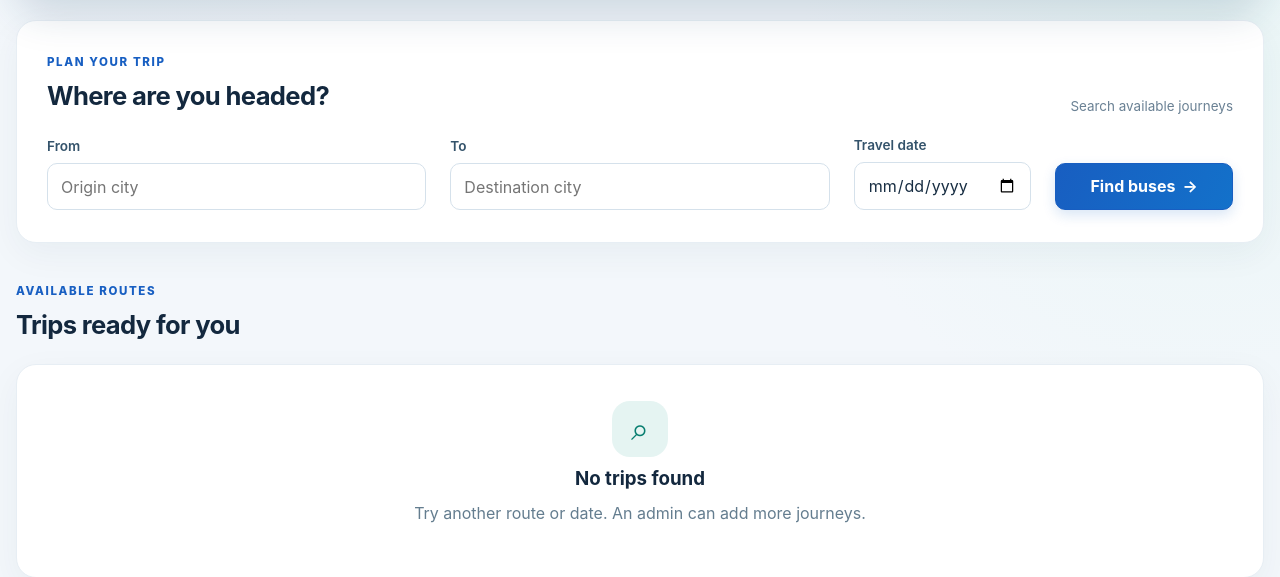
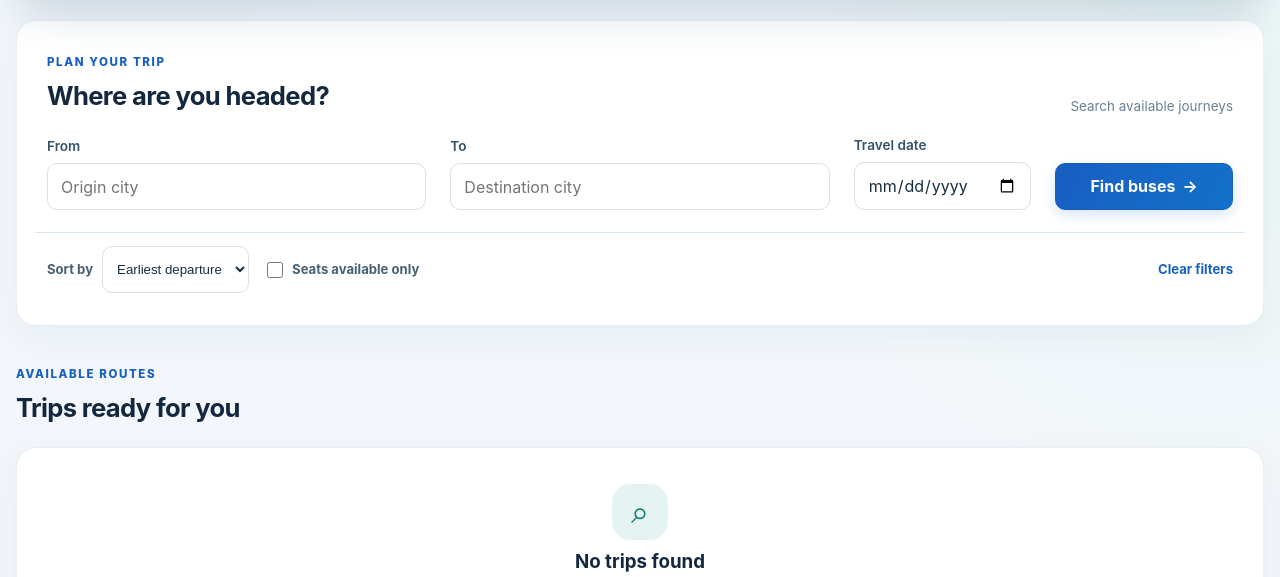
Before and after one commit to karthik-goud227/bus-ticket-booking-system, a Django app: page / in a window 1280 px wide. Shown: the part 522-1099 px from the top of the page. Run offline with Django 5.2, Linux system fonts and the light colour scheme; data that the repository does not hold is empty; parts of the project's set-up code (start-up, migrations or seed data) failed here and were passed over.

Commit message:
Add Oracle-backed trip search filters and sorting

```diff
--- a/booking/static/booking/app.css
+++ b/booking/static/booking/app.css
@@ -144,6 +144,7 @@ body { background:radial-gradient(circle at 8% 13%,#ddecf746,transparent 25%),ra
 .search-panel .form-label { color:#34536b; font-size:.85rem; }
 .search-panel .form-control { min-height:47px; }
 .search-panel .btn { min-height:47px; }
+.search-options { display:flex; align-items:center; flex-wrap:wrap; gap:18px; padding-top:13px; margin-top:6px; border-top:1px solid var(--line); color:#466176; font-size:.82rem; }.search-options label { display:inline-flex; align-items:center; gap:9px; font-weight:700; }.search-options select { width:auto; min-height:35px; padding:5px 10px; font-size:.83rem; }.availability-toggle { cursor:pointer; }.availability-toggle input { width:16px; height:16px; margin:0; accent-color:#0c8072; }.clear-search { margin-left:auto; font-weight:700; text-decoration:none; }.clear-search:hover { text-decoration:underline; }
 .trip-results { margin-top:34px; }
 .trip-result { display:grid; grid-template-columns:minmax(0,1.4fr) minmax(175px,.9fr) minmax(125px,.6fr); align-items:center; gap:22px; padding:23px 26px; margin-bottom:14px; transition:transform .2s ease,box-shadow .2s ease,border-color .2s ease; }
 .trip-result:hover,.booking-item:hover { transform:translateY(-3px); border-color:#c5e2e5; box-shadow:0 16px 34px #1639541c; }
--- a/booking/views.py
+++ b/booking/views.py
@@ -7,6 +7,7 @@ from django.contrib.auth.decorators import login_required
 from django.contrib.auth.forms import UserCreationForm
 from django.contrib.admin.views.decorators import staff_member_required
 from django.db import connection
+from django.db.models import Exists, OuterRef
 from django.shortcuts import get_object_or_404, redirect, render
 from django.utils import timezone
 from django.views.decorators.http import require_POST
@@ -39,12 +40,22 @@ def insights(request):
 
 
 def home(request):
+    now = timezone.now()
     trips = Trip.objects.select_related("bus").filter(
-        is_cancelled=False, departure_at__gt=timezone.now()
-    ).order_by("departure_at")
+        is_cancelled=False, departure_at__gt=now
+    )
     origin = request.GET.get("origin", "").strip()
     destination = request.GET.get("destination", "").strip()
     date = request.GET.get("date", "").strip()
+    sort = request.GET.get("sort", "departure")
+    sort_fields = {
+        "departure": ("departure_at", "id"),
+        "fare_low": ("fare", "departure_at", "id"),
+        "fare_high": ("-fare", "departure_at", "id"),
+    }
+    if sort not in sort_fields:
+        sort = "departure"
+    only_available = request.GET.get("available") == "1"
     if origin:
         trips = trips.filter(origin__icontains=origin)
     if destination:
@@ -56,7 +67,17 @@ def home(request):
             trips = trips.filter(departure_at__gte=start, departure_at__lt=start + timedelta(days=1))
         except ValueError:
             messages.error(request, "Enter a valid travel date.")
-    trip_list = list(trips[:50])
+    if only_available:
+        active_offer_seats = WaitlistEntry.objects.filter(
+            status=WaitlistEntry.Status.OFFERED,
+            offer_expires_at__gt=now,
+            offered_seat_id__isnull=False,
+        ).values("offered_seat_id")
+        bookable_seats = TripSeat.objects.filter(
+            trip_id=OuterRef("pk"), status=TripSeat.Status.AVAILABLE
+        ).exclude(pk__in=active_offer_seats)
+        trips = trips.filter(Exists(bookable_seats))
+    trip_list = list(trips.order_by(*sort_fields[sort])[:50])
     if trip_list:
         placeholders = ", ".join(["%s"] * len(trip_list))
         with connection.cursor() as cursor:
@@ -75,6 +96,7 @@ def home(request):
             trip.bookable_seats = availability.get(trip.id, 0)
     return render(request, "booking/home.html", {
         "trips": trip_list, "origin": origin, "destination": destination, "date": date,
+        "sort": sort, "only_available": only_available,
     })
 
 
--- a/templates/booking/base.html
+++ b/templates/booking/base.html
@@ -6,7 +6,7 @@
   <meta name="viewport" content="width=device-width, initial-scale=1">
   <title>{% block title %}BusBook{% endblock %}</title>
   <link rel="stylesheet" href="{% static 'booking/foundation.css' %}">
-  <link rel="stylesheet" href="{% static 'booking/app.css' %}">
+  <link rel="stylesheet" href="{% static 'booking/app.css' %}?v=20261101-search">
 </head>
 <body>
 <nav class="navbar navbar-dark navbar-expand-lg mb-4">
--- a/templates/booking/home.html
+++ b/templates/booking/home.html
@@ -22,6 +22,7 @@
     <div class="col-md-4"><label for="destination" class="form-label">To</label><input id="destination" name="destination" class="form-control" value="{{ destination }}" placeholder="Destination city" autocomplete="address-level2"></div>
     <div class="col-md-2"><label for="travel-date" class="form-label">Travel date</label><input id="travel-date" name="date" type="date" class="form-control" value="{{ date }}"></div>
     <div class="col-md-2"><button class="btn btn-primary w-100">Find buses <span aria-hidden="true">→</span></button></div>
+    <div class="col-md-12 search-options"><label for="trip-sort">Sort by <select id="trip-sort" name="sort" class="form-control"><option value="departure" {% if sort == 'departure' %}selected{% endif %}>Earliest departure</option><option value="fare_low" {% if sort == 'fare_low' %}selected{% endif %}>Lowest fare</option><option value="fare_high" {% if sort == 'fare_high' %}selected{% endif %}>Highest fare</option></select></label><label class="availability-toggle"><input type="checkbox" name="available" value="1" {% if only_available %}checked{% endif %}> Seats available only</label><a class="clear-search" href="{% url 'home' %}#find-trip">Clear filters</a></div>
   </form>
 </section>
 <section class="trip-results" aria-labelledby="trips-heading">
```
Also changed, not shown: docs/dbms_design.md (+9 -0 lines), README.md.
